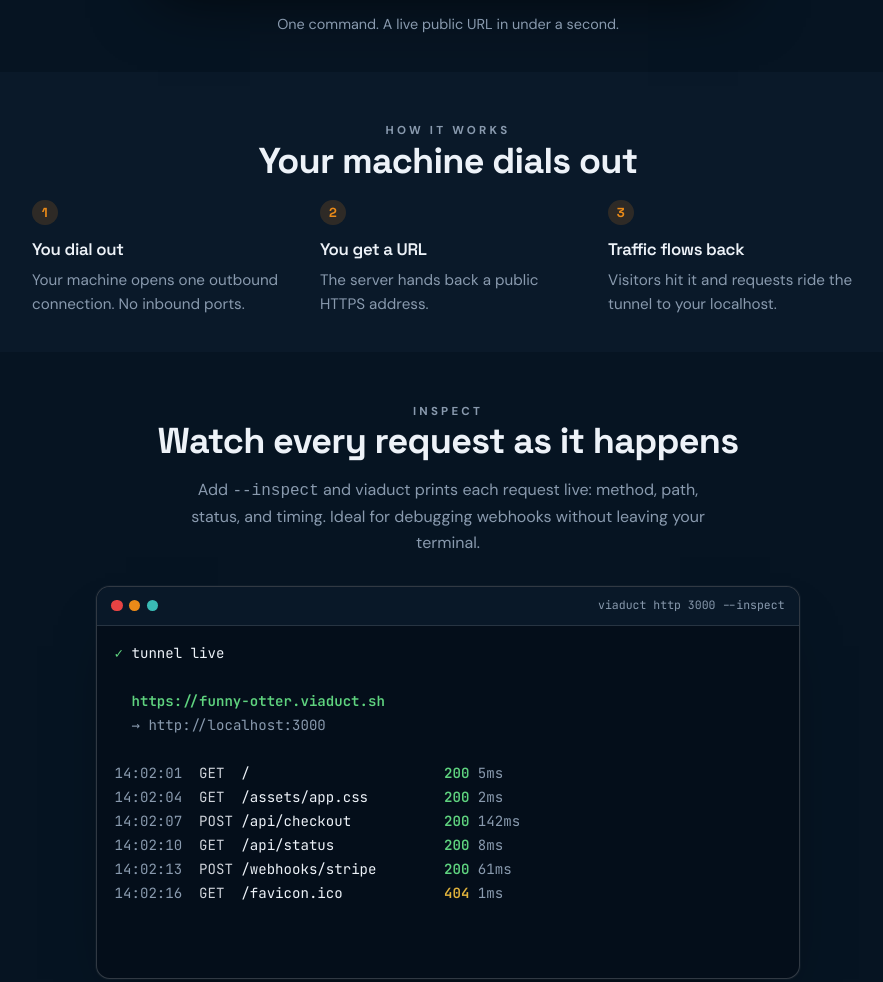
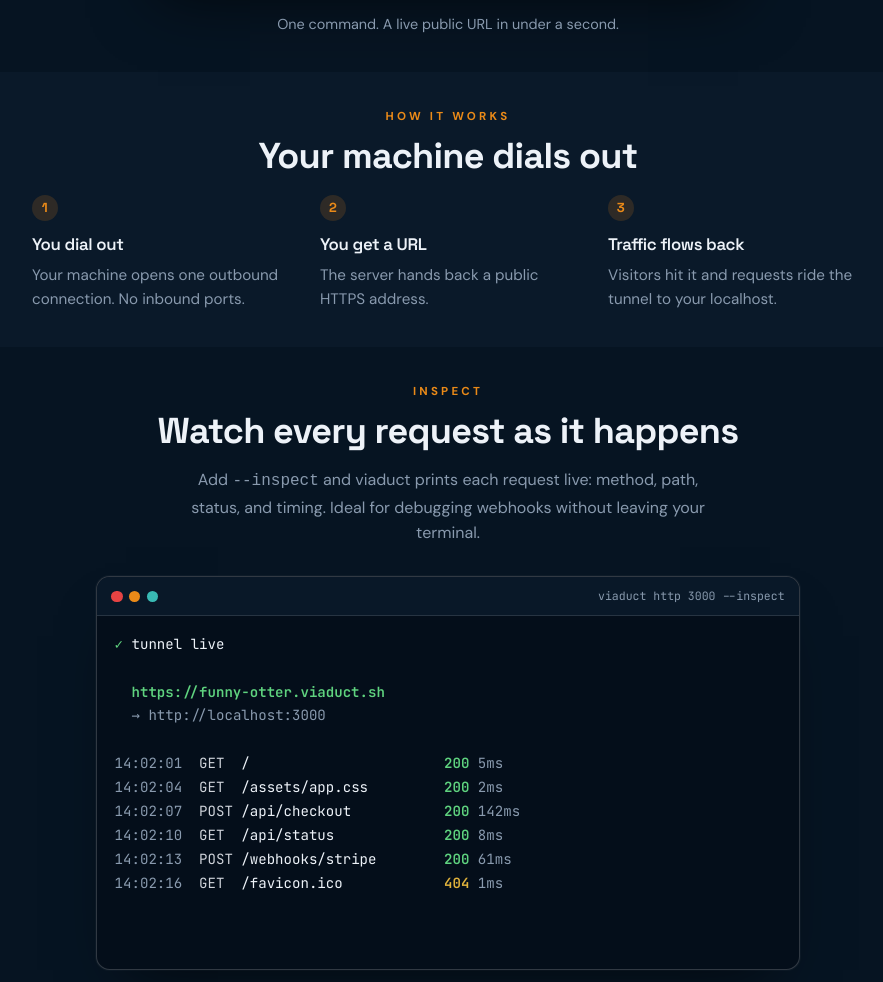
Before and after one commit to webmull/viaduct, a plain HTML site: page site/index.html in a window 1280 px wide. Shown: the part 843-1825 px from the top of the page, without its empty margins (192-1075 px from the left). Drawn offline with Linux system fonts and the light colour scheme.

Commit message:
site: fix phantom 14px top margin on eyebrows (.section-head p rule was hitting the eyebrow); sections now balanced top/bottom

```diff
--- a/site/styles.css
+++ b/site/styles.css
@@ -177,7 +177,7 @@
   color: var(--primary); font-weight: 600; margin: 0 0 0.6rem;
 }
 .section-head h2 { font-size: clamp(1.6rem, 4vw, 2.25rem); line-height: 1.15; margin: 0; text-wrap: balance; }
-.section-head p { margin: 0.9rem auto 0; max-width: 34rem; color: var(--muted-foreground); }
+.section-head p:not(.eyebrow) { margin: 0.9rem auto 0; max-width: 34rem; color: var(--muted-foreground); }
 
 /* ---------- How it works (clean numbered steps, no boxes) ---------- */
 /* mobile: compact rows — badge beside the title, description tucked under it */
```
